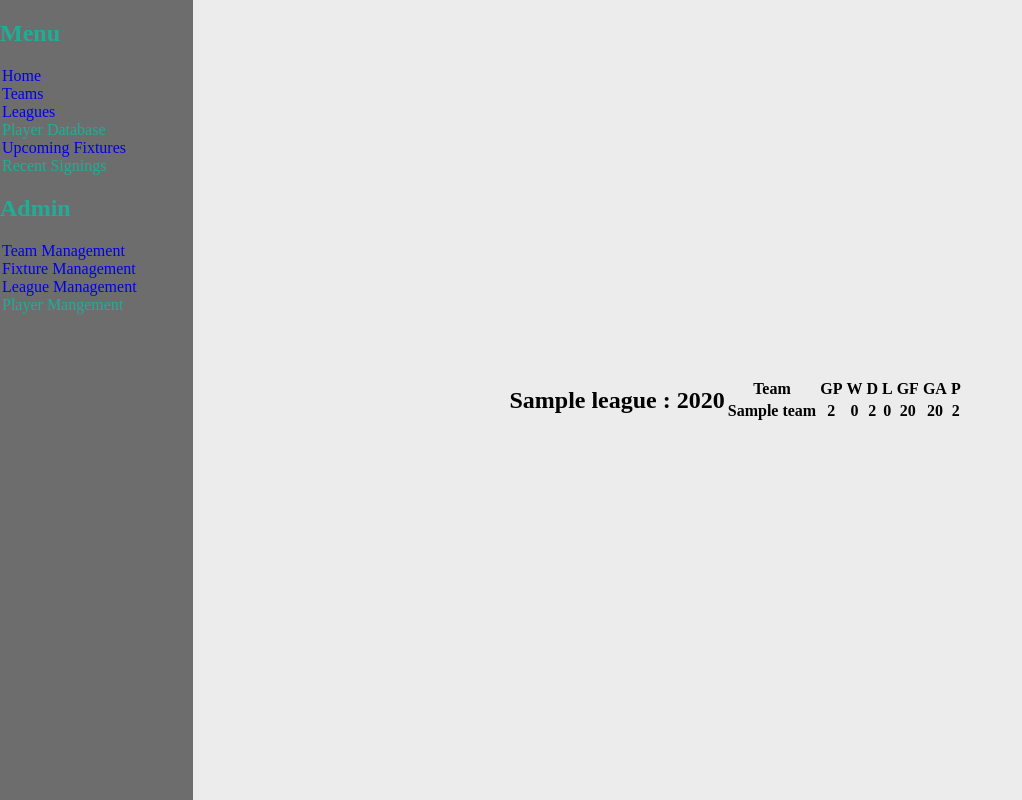
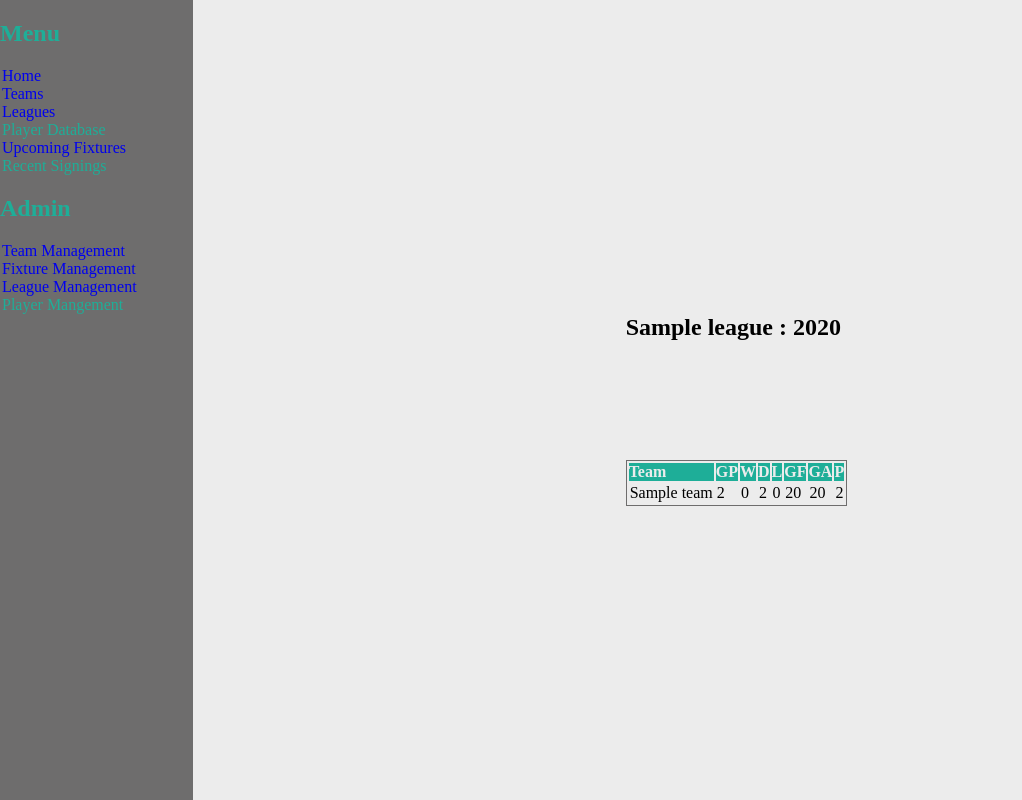
Before and after one commit to chdavidson/Football-Score-Tracker, a Flask app: page /leagues/1/1 in a window 1280 px wide. Shown: the whole page, without its empty margins (0-1022 px from the left). Run offline with Flask 2, Linux system fonts and the light colour scheme; a database or web service that is not in the repository returns one stand-in record (values such as "Sample title"); lists and menus that the app fills with data are empty; some libraries are stand-ins or nearby versions.

Commit message:
submission

```diff
--- a/console.py
+++ b/console.py
@@ -39,7 +39,7 @@ player_repo.save(andrew_ryan)
 sign_ar_stirlingalbion = Signing(andrew_ryan, stirling_albion)
 signing_repo.save(sign_ar_stirlingalbion)
 
-blair_currie = Player('Blair', 'Currie', 1, 'GK')
+blair_currie = Player('Currie', 'Blair', 1, 'GK')
 player_repo.save(blair_currie)
 sign_bc_stirlingalbion = Signing(blair_currie, stirling_albion)
 signing_repo.save(sign_bc_stirlingalbion)
--- a/static/css/style.css
+++ b/static/css/style.css
@@ -108,3 +108,37 @@ input[type=submit] {
     background-color: #1EAe98;
     color: whitesmoke;
 }
+
+
+.league_table_container{
+    display: flex;
+    justify-content: space-around;
+    flex-direction: column;
+}
+
+.league_table_container > h2 {
+
+    padding-bottom: 100px;
+}
+
+.league_table{
+    border:1px solid #6E6D6D;
+}
+
+th {
+    background-color: #1EAe98;
+    text-align: left;
+    color: #ececec;
+    border-spacing: 0px;
+    padding: 0px
+}
+
+.league_index {
+    display: flex;
+    flex-direction: column;
+    text-align: center;
+}
+
+.league_index > h2 {
+    padding-bottom: 100px;
+}
--- a/templates/leagues/user/index.html
+++ b/templates/leagues/user/index.html
@@ -2,10 +2,12 @@
 
 
 {% block content %}
+    <div class='league_index'>
         <h2>Leagues</h2>
         <ul class='list_of_leagues'>
             {% for league in leagues %}
                 <a href='/leagues/{{league.id}}'><li>{{league.name}}</li></a>
             {% endfor %}
         </ul>
+    </div>
 {% endblock content %}
--- a/templates/leagues/user/league_table.html
+++ b/templates/leagues/user/league_table.html
@@ -1,9 +1,10 @@
 {% extends 'base.html' %}
 
 {% block content %}
-    <h2>{{league.name}} : {{season.year}}</h2>
+    <div class='league_table_container'>
 
-    <div class='league_table_container'>
+        <h2>{{league.name}} : {{season.year}}</h2>
+
         <table class='league_table'>
             <tr>
                 <th>Team</th>
@@ -17,14 +18,14 @@
             </tr>
             {%for team in table%}
             <tr>
-                <th>{{team["team"]}}</th>
-                <th>{{team["games_played"]}}</th>
-                <th>{{team["won"]}}</th>
-                <th>{{team["draw"]}}</th>
-                <th>{{team["lost"]}}</th>
-                <th>{{team["goals_for"]}}</th>
-                <th>{{team["goals_against"]}}</th>
-                <th>{{team["points"]}}</th>
+                <td>{{team["team"]}}</td>
+                <td>{{team["games_played"]}}</td>
+                <td>{{team["won"]}}</td>
+                <td>{{team["draw"]}}</td>
+                <td>{{team["lost"]}}</td>
+                <td>{{team["goals_for"]}}</td>
+                <td>{{team["goals_against"]}}</td>
+                <td>{{team["points"]}}</td>
             </tr>
             {% endfor %}
 
--- a/templates/teams/user/view_team.html
+++ b/templates/teams/user/view_team.html
@@ -39,8 +39,8 @@
             <table class='squad_table'>
                 <tr>
                     <th>Name</th>
-                    <th>Squad Number</th>
-                    <th>Position</th>
+                    <th>#</th>
+                    <th>Pos</th>
                     <th>G</th>
                     <th>A</th>
                     <th>OG</th>
```
Lines whose indentation alone changed are shown as unchanged.
